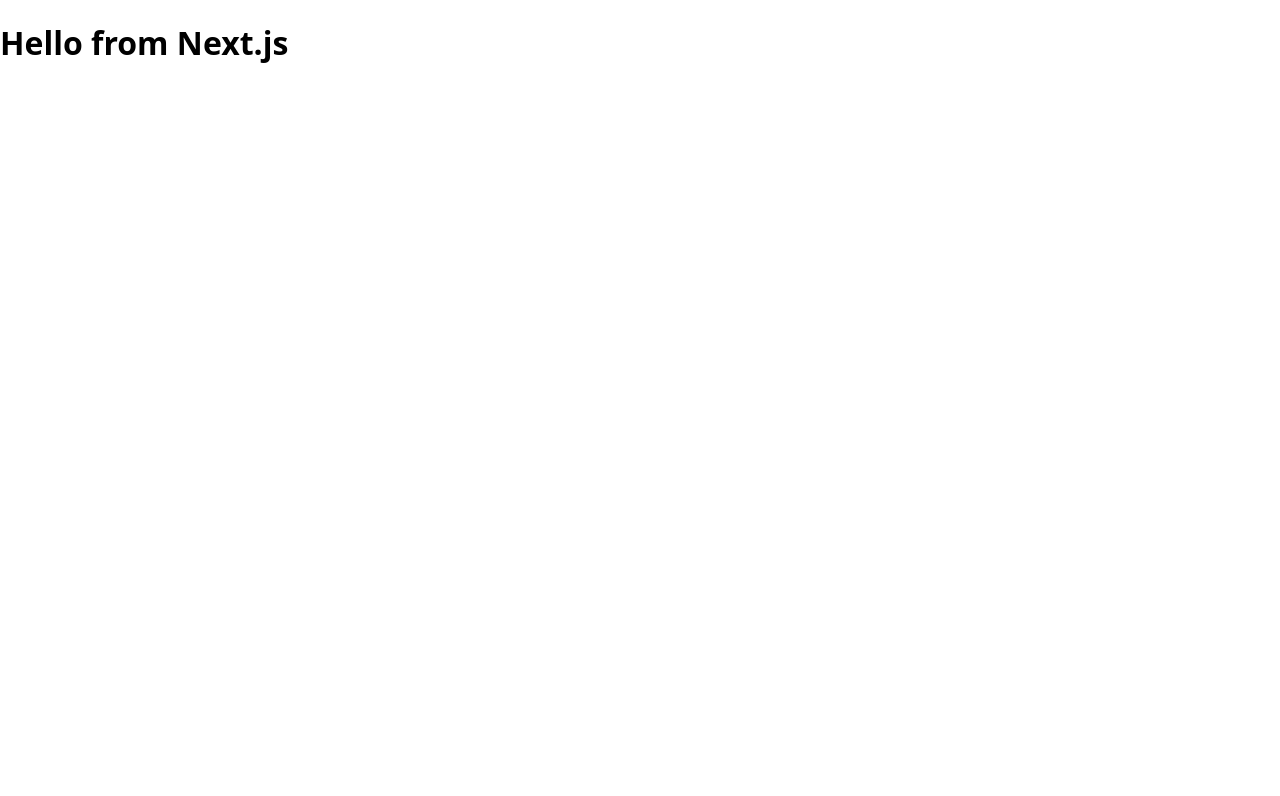
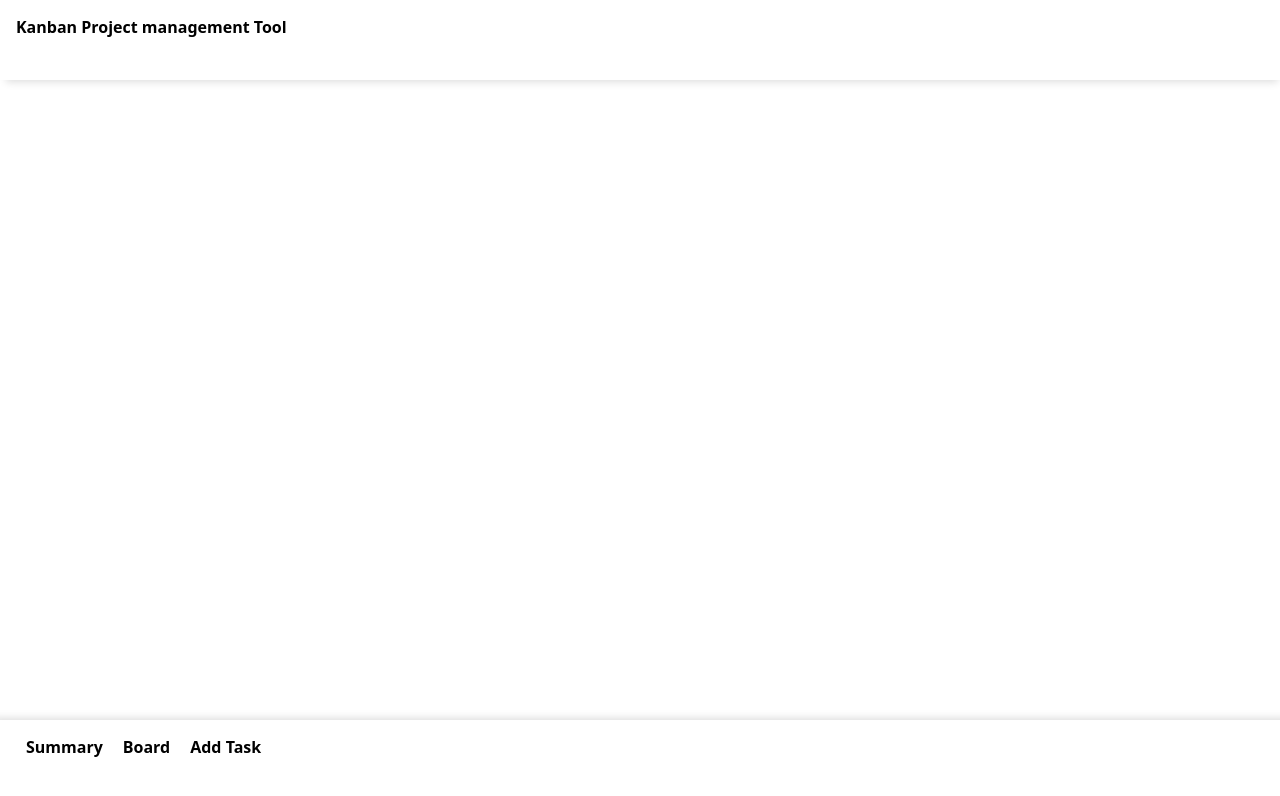
Before and after one commit to KivancUlucan/Capstone-Project, a Next.js app: page / in a window 1280 px wide. Shown: the top 796 px of the page. Built offline with nearby package versions, Linux system fonts and the light colour scheme.

Commit message:
add Header and Footer

```diff
--- /dev/null
+++ b/components/Footer/Footer.js
@@ -0,0 +1,49 @@
+import styled from "styled-components";
+
+const FooterContainer = styled.footer`
+  position: fixed;
+  bottom: 0;
+  left: 0;
+  width: 100vw;
+  min-height: 10vh;
+  background-color: white;
+  margin: 0;
+  padding: 1rem;
+  box-shadow: 0.1rem 0.4rem 0.5rem 0.55rem #dddddd;
+`;
+
+const NavList = styled.ul`
+  list-style-type: none;
+  margin: 0;
+  padding: 0;
+  display: flex;
+`;
+
+const NavItem = styled.li`
+  margin: 0 10px;
+`;
+
+const NavLink = styled.a`
+  color: black;
+  text-decoration: none;
+  font-size: 1rem;
+  font-weight: bold;
+`;
+
+export default function Footer() {
+  return (
+    <FooterContainer>
+      <NavList>
+        <NavItem>
+          <NavLink href="#">Summary</NavLink>
+        </NavItem>
+        <NavItem>
+          <NavLink href="#">Board</NavLink>
+        </NavItem>
+        <NavItem>
+          <NavLink href="#">Add Task</NavLink>
+        </NavItem>
+      </NavList>
+    </FooterContainer>
+  );
+}
--- /dev/null
+++ b/components/Header/Header.js
@@ -0,0 +1,18 @@
+import styled from "styled-components";
+
+const Headline = styled.h1`
+  position: fixed;
+  top: 0;
+  left: 0;
+  width: 100vw;
+  height: 10vh;
+  background-color: white;
+  font-size: 1rem;
+  margin: 0;
+  padding: 1rem 1rem 1rem 1rem;
+  box-shadow: 0.1rem 0.4rem 0.5rem -0.25rem #dddddd;
+`;
+
+export default function Header() {
+  return <Headline>Kanban Project management Tool</Headline>;
+}
--- a/pages/index.js
+++ b/pages/index.js
@@ -1,7 +1,12 @@
+import Footer from "@/components/Footer/Footer";
+import Header from "@/components/Header/Header";
+import styled from "styled-components";
+
 export default function HomePage() {
   return (
-    <div>
-      <h1>Hello from Next.js</h1>
-    </div>
+    <>
+      <Header />
+      <Footer />
+    </>
   );
 }
```
Also changed, not shown: 1 other file (tests, documents, lock files or other folders).
